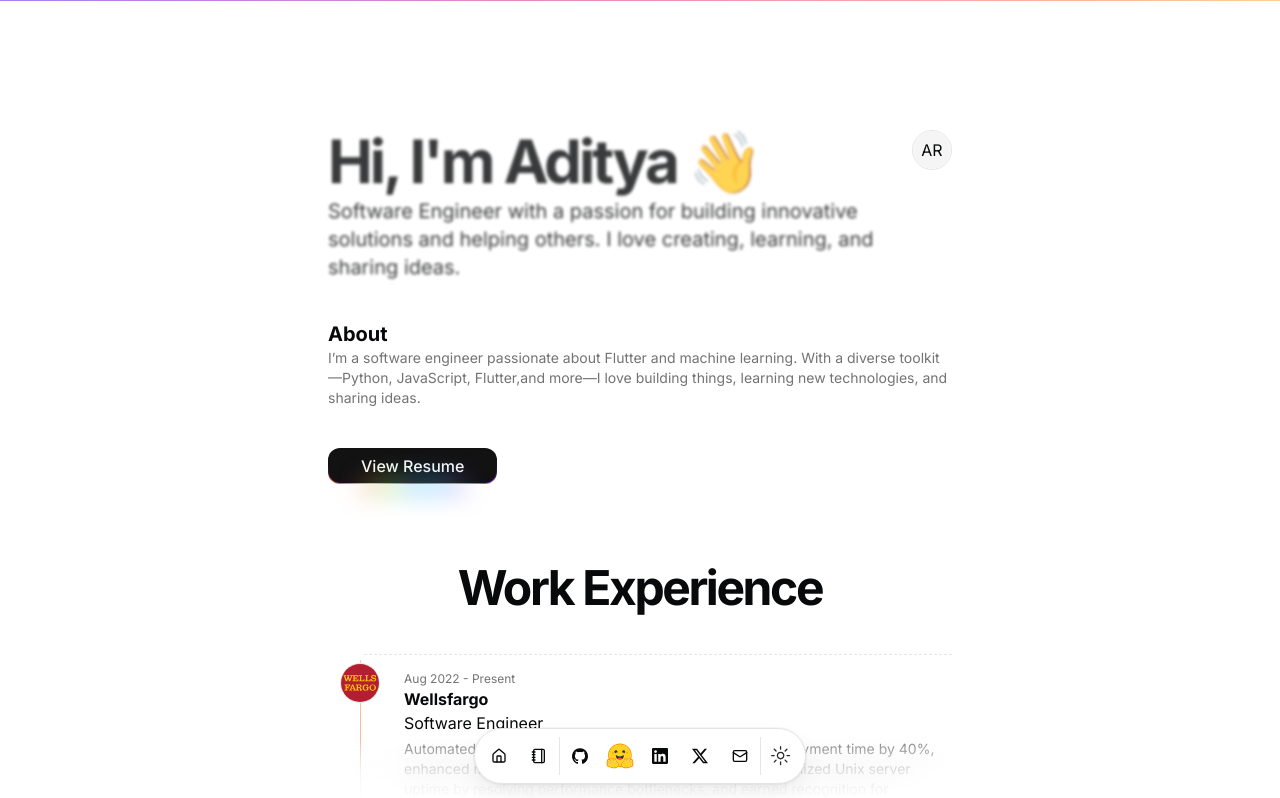
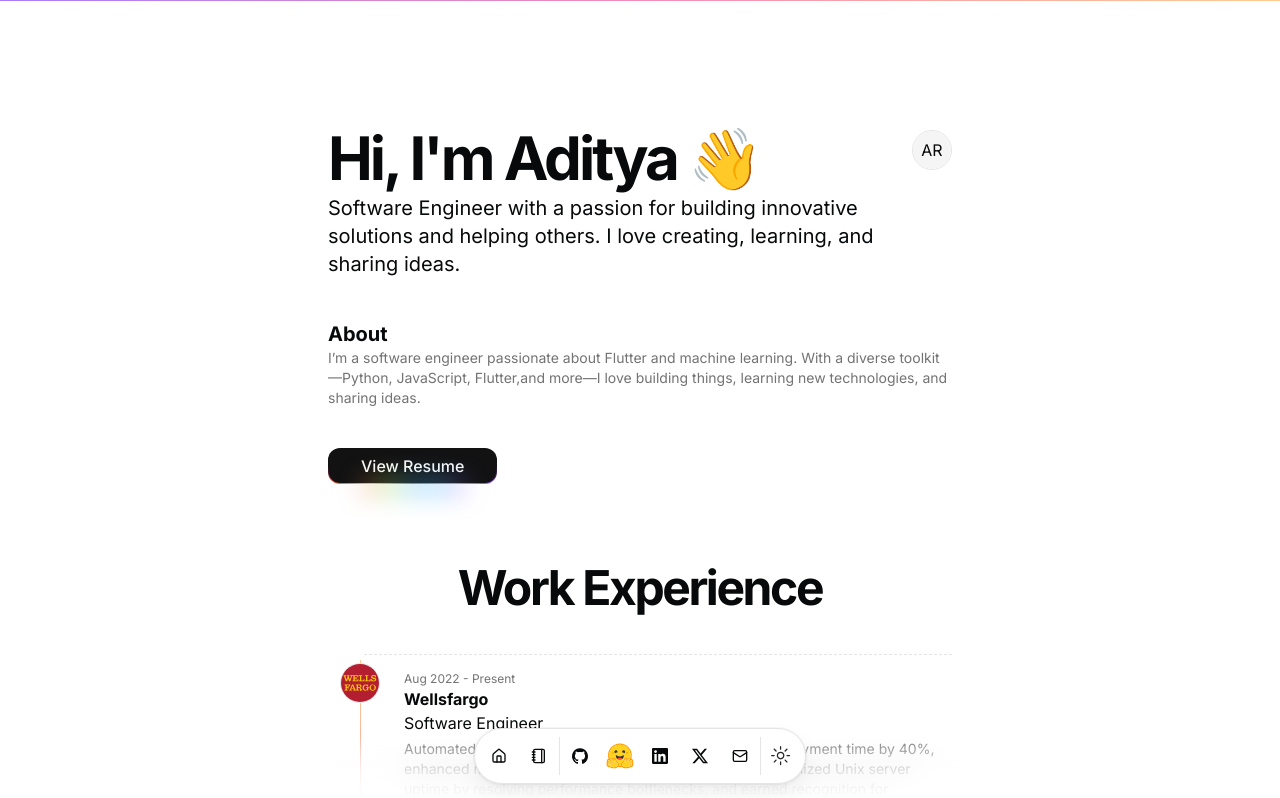
Before and after one commit to imaditya123/portfolio, a Next.js app: page / in a window 1280 px wide. Shown: the top 798 px of the page. Built offline with nearby package versions, Linux system fonts and the light colour scheme.

Commit message:
fix title blink

```diff
--- a/src/components/magicui/blur-fade-text.tsx
+++ b/src/components/magicui/blur-fade-text.tsx
@@ -50,7 +50,7 @@ const BlurFadeText = ({
               exit="hidden"
               variants={combinedVariants}
               transition={{
-              repeat: Infinity,
+              // repeat: Infinity,
               repeatType: "reverse",
                 delay: delay + i * characterDelay,
                 ease: "easeOut",
@@ -75,7 +75,7 @@ const BlurFadeText = ({
           exit="hidden"
           variants={combinedVariants}
           transition={{
-            repeat: Infinity,
+            // repeat: Infinity,
             repeatType: "reverse",
             delay,
             ease: "easeOut",
```
